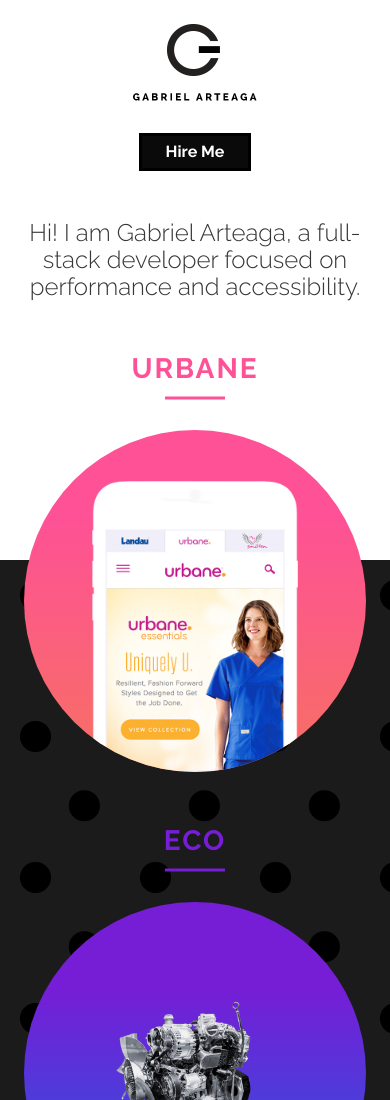
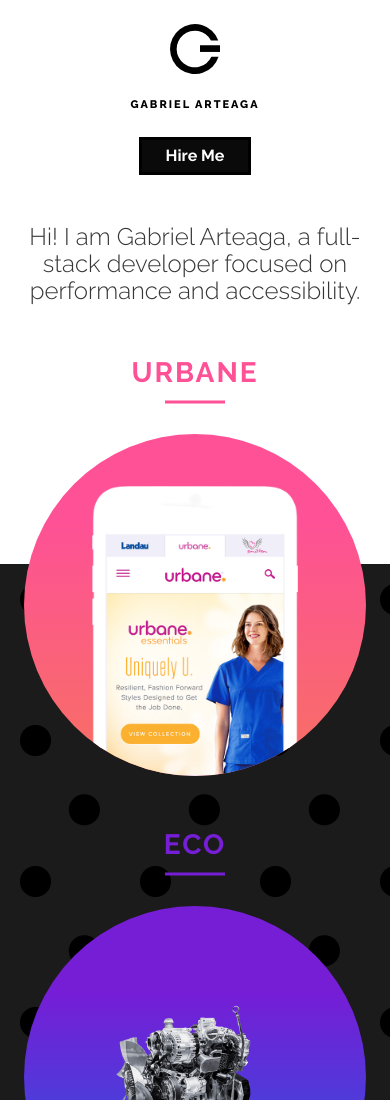
Before and after one commit to arteagabriel/arteagabriel, a website: page app/index.html in a window 390 px wide. Shown: the top 1100 px of the page. Drawn offline with nearby package versions, Linux system fonts and the light colour scheme.

Commit message:
updated logo to svg

```diff
--- a/app/index.html
+++ b/app/index.html
@@ -7,7 +7,7 @@
     <meta name="author" content="Gabriel Arteaga">
     <meta name="description" content="Web Developer from Los Angeles, California. Studied computer science at Cal Poly San Luis Obispo.">
 
-    <title>Gabriel Arteaga | Software Engineer</title>
+    <title>Gabriel Arteaga | Full-Stack Developer</title>
     <link rel="icon" type="image/png" href="/image/favicon.png">
     <link rel="stylesheet" href="/css/style.css">
     <link href="https://fonts.googleapis.com/css?family=Raleway:300,500,600,700,800" rel="stylesheet">
@@ -16,7 +16,8 @@
   <body>
     <section class="section">
       <div class="container is-fluid has-text-centered">
-        <img src="/image/logo.png" alt="Gabriel Arteaga" id="logo" />
+        <img src="/image/logo.svg" alt="Gabriel Arteaga" id="logo" />
+        <p id="logo-text">Gabriel Arteaga</p>
         <a href="mailto:info@arteagabriel.io" class="button is-black" id="hire-me">Hire Me</a>
       </div>
     </section>
@@ -254,7 +255,7 @@
       <div class="container">
         <div class="columns">
           <div class="column is-offset-1 is-10 has-text-centered">
-            <h1 class="title">I'm straight out of school and eager to learn more</h1>
+            <h1 class="title">I'm straight out of school<br>and eager to learn more</h1>
             <a href="mailto:info@arteagabriel.io" class="button is-white">Say Hello</a>
           </div>
         </div>
--- a/app/sass/_global.scss
+++ b/app/sass/_global.scss
@@ -20,16 +20,26 @@
   @media screen and (min-width: 769px) {
     position: absolute;
     right: 0;
-    top: 50%;
+    top: 100%;
     transform: translateY(-50%);
   }
 }
 
 #logo {
-  @media screen and (max-width: 768px) {
-    display: block;
-    margin: 0 auto 2rem;
-  }
+  width: 50px;
+}
+
+#logo-text {
+    font-weight: 800;
+    text-transform: uppercase;
+    font-size: 11px;
+    letter-spacing: 2px;
+    margin-top: 0.50rem;
+
+    @media screen and (max-width: 768px) {
+      margin-top: 1rem;
+      margin-bottom: 1.5rem;
+    }
 }
 
 .dots-bg {
```
Also changed, not shown: app/css/style.css, app/image/logo.svg (added).
